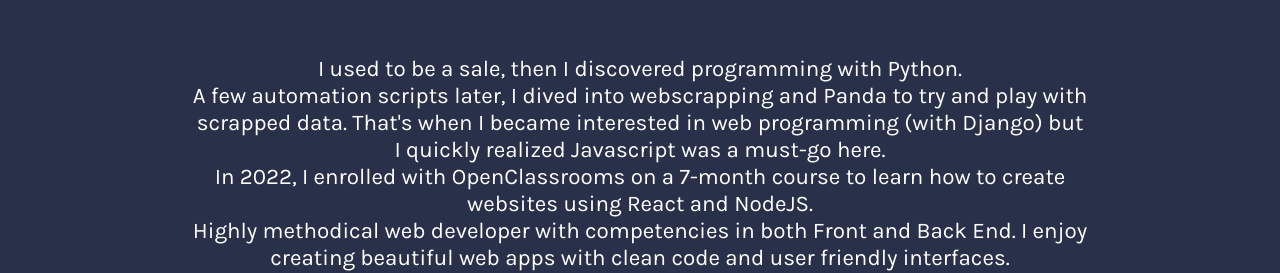
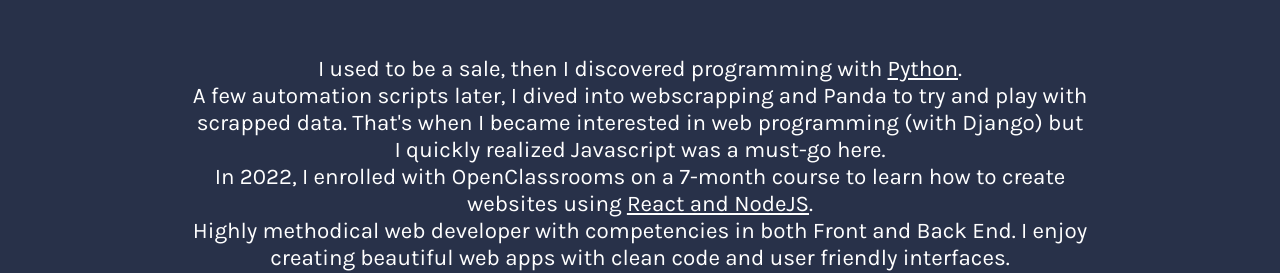
Before and after one commit to karafaze/portefolio, a React (Create React App) app: page / in a window 1280 px wide. Shown: the part 410-683 px from the top of the page. Built offline with nearby package versions, Linux system fonts and the light colour scheme.

Commit message:
added live version for kasa app

```diff
--- a/src/components/Presentation.js
+++ b/src/components/Presentation.js
@@ -5,8 +5,7 @@
         <React.Fragment>
             <div className="presentation--container">
                 <p className="presentation--content">
-                    I used to be a sale, then I discovered programming with
-                    Python.
+                    I used to be a sale, then I discovered programming with <span className="presentation--content__special">Python</span>.
                 </p>
                 <p className="presentation--content">
                     A few automation scripts later, I dived into webscrapping
@@ -16,7 +15,7 @@
                 </p>
                 <p className="presentation--content">
                     In 2022, I enrolled with OpenClassrooms on a 7-month course
-                    to learn how to create websites using React and NodeJS.
+                    to learn how to create websites using <span className="presentation--content__special">React and NodeJS</span>.
                 </p>
                 <p className="presentation--content">
                     Highly methodical web developer with competencies in both
--- a/src/projectData.json
+++ b/src/projectData.json
@@ -27,7 +27,8 @@
         "name": "Kanap",
         "description": "Front End web application for a sofa company",
         "stack": ["Javascript", "HTML", "CSS"],
-        "link": "https://github.com/karafaze/kanap"
+        "link": "https://github.com/karafaze/kanap",
+        "live_site": "https://karafaze.github.io/kasa/"
     },
     {
         "id": "4",
--- a/src/sass/components/_presentation.scss
+++ b/src/sass/components/_presentation.scss
@@ -16,6 +16,9 @@
         }
         @include small_mobile{
             font-size: 1.25em;
+        }
+        &__special{
+            text-decoration: underline;
         }
     }
 }
```
